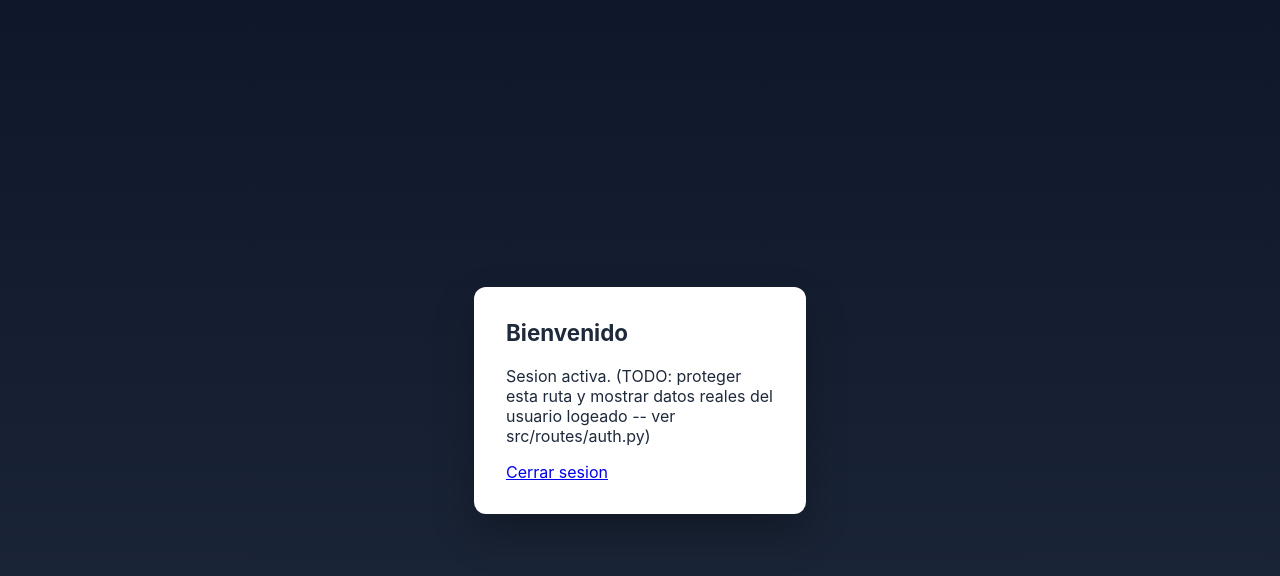
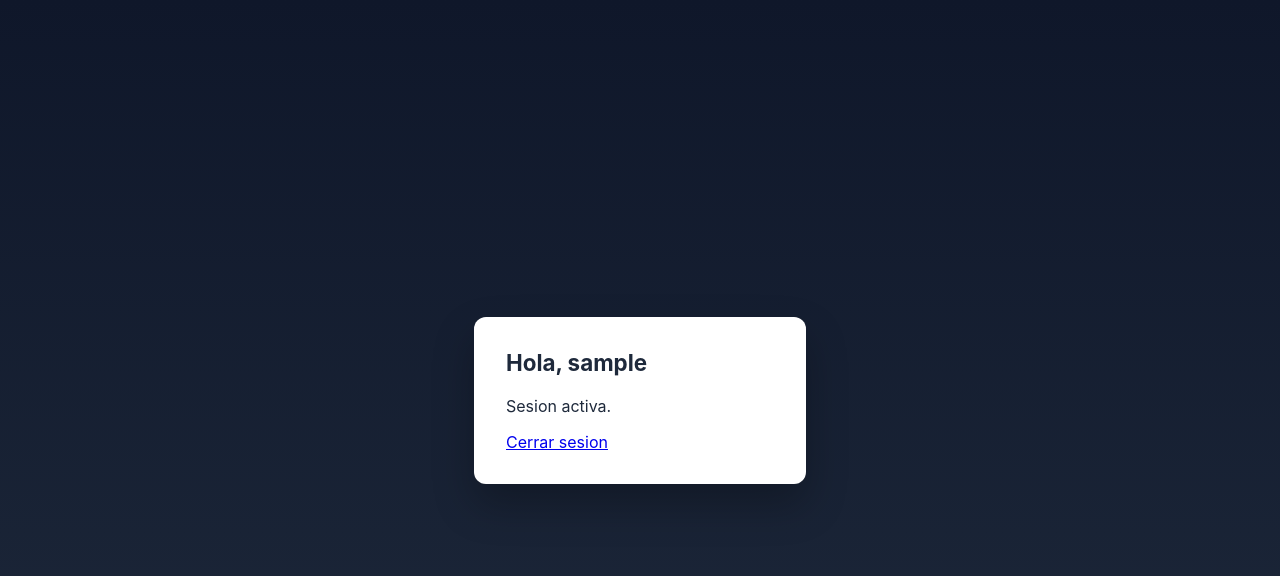
Before and after one commit to Lorenzo-Mtz/proyecto-login-cibersecurity, a Flask app: page /dashboard in a window 1280 px wide. Shown: the top 576 px of the page. Run offline with Flask 3, Linux system fonts and the light colour scheme; the visitor is signed in with stand-in values (Sample User, id 1); tables that the repository leaves empty hold one stand-in row (values such as "Sample post").

Commit message:
Fase 1 (WBS 3.6): cierre de Fase 1
- dashboard: saluda al usuario logueado ("Hola, {usuario}"); el nombre
  sale de la misma consulta que valida session_version.
- auth.py y dashboard.html: se retiran los TODO y el docstring del
  andamiaje, ya resueltos.
- lessons-learned.md: agrega LL4-LL7 (migracion de esquema SQLite,
  sesiones de Flask en cookie del cliente, session.permanent y push
  rechazado por historia divergente).

Prueba manual end-to-end (3.6.1) aprobada: validaciones de registro,
login con mensaje generico, flags de cookie, logout y rechazo de una
cookie copiada antes del logout (R9).

Co-Authored-By: Claude Opus 5 <noreply@anthropic.com>

```diff
--- a/src/routes/auth.py
+++ b/src/routes/auth.py
@@ -1,14 +1,3 @@
-"""
-Rutas de autenticacion: registro, login, logout, dashboard.
-
-Este archivo es el andamiaje de la Fase 1 (ver docs/wbs.md, seccion 3.0).
-Las partes marcadas con TODO son la logica de seguridad que te toca
-implementar a ti -- son justo los conceptos que ya estudiaste en la Fase 0
-y que estan en docs/glossary.md (secciones 4.1 a 4.5).
-
-No borres los comentarios TODO hasta que hayas resuelto ese punto; sirven
-como checklist de la Fase 1 del WBS.
-"""
 from email_validator import validate_email, EmailNotValidError
 import bcrypt
 from flask import Blueprint, flash, redirect, render_template, request, session, url_for
@@ -144,11 +133,11 @@ def dashboard():
 
     db = get_db()
     user = db.execute(
-        "SELECT session_version FROM users WHERE id = ?", (user_id,)
+        "SELECT username, session_version FROM users WHERE id = ?", (user_id,)
     ).fetchone()
 
     if user is None or session.get("session_version") != user["session_version"]:
         session.clear()
         return redirect(url_for("auth.login"))
 
-    return render_template("dashboard.html")
+    return render_template("dashboard.html", username=user["username"])
--- a/src/templates/dashboard.html
+++ b/src/templates/dashboard.html
@@ -2,8 +2,8 @@
 {% block title %}Dashboard{% endblock %}
 {% block content %}
 <div class="card">
-  <h1>Bienvenido</h1>
-  <p>Sesion activa. (TODO: proteger esta ruta y mostrar datos reales del usuario logeado -- ver src/routes/auth.py)</p>
+  <h1>Hola, {{ username }}</h1>
+  <p>Sesion activa.</p>
   <a href="{{ url_for('auth.logout') }}">Cerrar sesion</a>
 </div>
 {% endblock %}
```
Also changed, not shown: docs/lessons-learned.md (+4 -0 lines).
